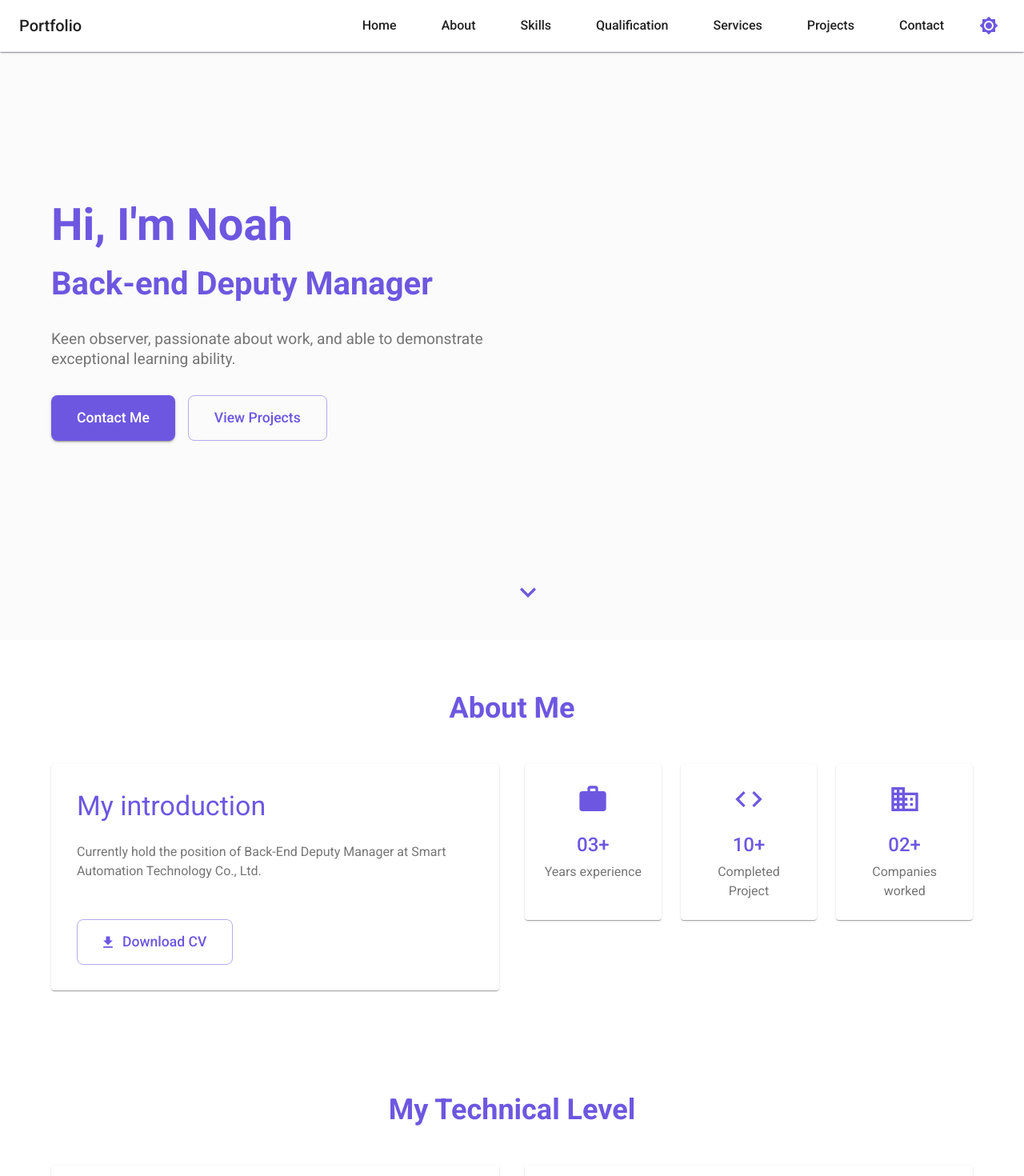
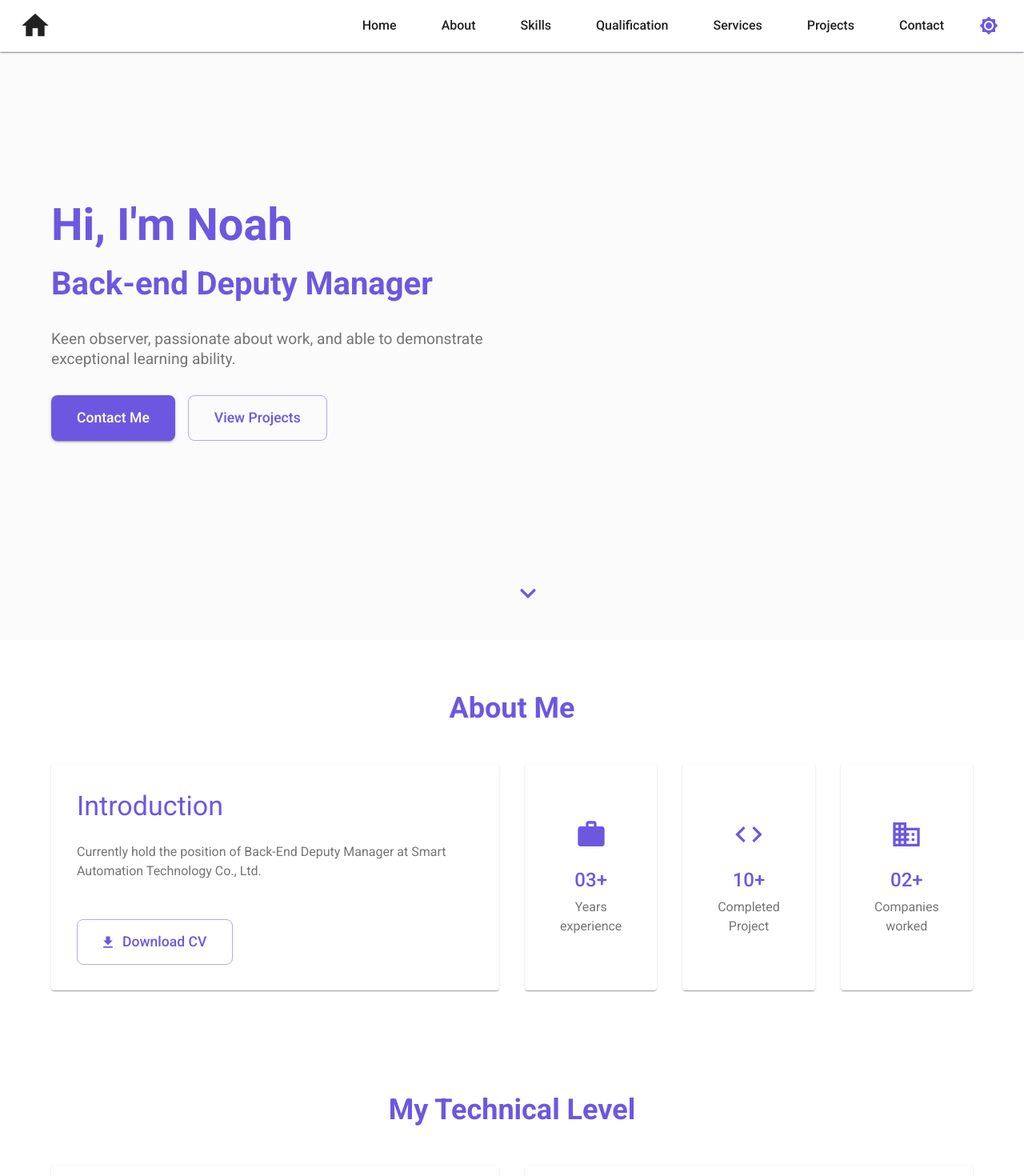
Before and after one commit to noahchiu22/Portfolio, a React (Create React App) app: page / in a window 1280 px wide. Shown: the top 1470 px of the page at 80% size. Built offline with nearby package versions, Linux system fonts and the light colour scheme.

Commit message:
update some info

```diff
--- a/public/index.html
+++ b/public/index.html
@@ -7,7 +7,7 @@
     <meta name="theme-color" content="#000000" />
     <meta
       name="description"
-      content="Web site created using create-react-app"
+      content="Noah Chiu's personal website"
     />
     <link rel="apple-touch-icon" href="%PUBLIC_URL%/logo192.png" />
     <!--
@@ -24,10 +24,9 @@
       work correctly both with client-side routing and a non-root public URL.
       Learn how to configure a non-root public URL by running `npm run build`.
     -->
-    <title>React App</title>
+    <title>Noah Chiu</title>
   </head>
   <body>
-    <noscript>You need to enable JavaScript to run this app.</noscript>
     <div id="root"></div>
     <!--
       This HTML file is a template.
--- a/src/components/Navbar.jsx
+++ b/src/components/Navbar.jsx
@@ -14,6 +14,7 @@ import {
   ListItemText,
 } from '@mui/material';
 import MenuIcon from '@mui/icons-material/Menu';
+import HomeIcon from '@mui/icons-material/Home';
 import { motion } from 'framer-motion';
 import { useThemeMode } from '../context/ThemeContext';
 import Brightness4Icon from '@mui/icons-material/Brightness4';
@@ -68,7 +69,6 @@ const Navbar = () => {
       <List>
         {navItems.map((item) => (
           <ListItem
-            button
             key={item.id}
             onClick={() => scrollToSection(item.id)}
           >
@@ -85,12 +85,19 @@ const Navbar = () => {
         <Typography
           variant="h6"
           component={motion.div}
-          whileHover={{ scale: 1.05 }}
-          sx={{ flexGrow: 1, cursor: 'pointer' }}
+          whileHover={{ scale: 1.1 }}
+          sx={{
+            display: 'flex',
+            alignItems: 'center',
+            cursor: 'pointer',
+            fontSize: '2.5rem',
+          }}
           onClick={() => scrollToSection('home')}
         >
-          Portfolio
+          <HomeIcon sx={{ fontSize: 'inherit' }} />
         </Typography>
+
+        <Typography sx={{ flexGrow: 1 }} />
 
         {isMobile ? (
           <>
--- a/src/pages/About.jsx
+++ b/src/pages/About.jsx
@@ -36,7 +36,7 @@ const About = () => {
               sx={{ p: 4, height: '100%' }}
             >
               <Typography variant="h4" sx={{ mb: 3, color: 'primary.main' }}>
-                My introduction
+                Introduction
               </Typography>
               <Typography variant="body1" sx={{ mb: 4, color: 'text.secondary' }}>
                 Currently hold the position of Back-End Deputy Manager at Smart Automation Technology Co., Ltd.
@@ -53,15 +53,14 @@ const About = () => {
                   textTransform: 'none',
                   fontSize: '1.1rem',
                 }}
+                onClick={() => window.open('/Portfolio/assets/pdf/cv.pdf')}
               >
                 Download CV
               </Button>
             </Paper>
           </Grid>
-          <Grid item xs={12} md={6}>
-            <Grid container spacing={3}>
           {stats.map((stat, index) => (
-                <Grid item xs={12} sm={4} key={index}>
+            <Grid item xs={12} sm={2} key={index}>
               <Paper
                 component={motion.div}
                 initial={{ y: 20, opacity: 0 }}
@@ -75,6 +74,7 @@ const About = () => {
                   display: 'flex',
                   flexDirection: 'column',
                   alignItems: 'center',
+                  justifyContent: 'center',
                 }}
               >
                 <Box sx={{ color: 'primary.main', mb: 2 }}>
@@ -90,8 +90,6 @@ const About = () => {
             </Grid>
           ))}
         </Grid>
-          </Grid>
-        </Grid>
       </Container>
     </Box>
   );
--- a/src/pages/Projects.jsx
+++ b/src/pages/Projects.jsx
@@ -13,36 +13,51 @@ import LaunchIcon from '@mui/icons-material/Launch';
 const Projects = () => {
   const projects = [
     {
-      title: 'Portfolio Website',
+      title: 'MES',
       description:
-        'A modern, responsive portfolio website built with React and Material-UI. Features smooth animations and a clean design.',
-      image: 'https://via.placeholder.com/400x300',
-      technologies: ['React', 'Material-UI', 'Framer Motion'],
-      github: 'https://github.com/yourusername/portfolio',
-      demo: 'https://yourportfolio.com',
+        'Manufacturing Execution System that streamlines production processes, tracks real-time data, and improves operational efficiency.',
+      // image: 'https://via.placeholder.com/400x300',
+      technologies: ['Go', 'Python', 'PostgreSQL', 'React'],
+      // demo: 'https://mes-demo.example.com',
     },
     {
-      title: 'E-Commerce Platform',
+      title: 'QMS',
       description:
-        'A full-stack e-commerce platform with user authentication, product management, and payment integration.',
-      image: 'https://via.placeholder.com/400x300',
-      technologies: ['React', 'Node.js', 'MongoDB', 'Express'],
-      github: 'https://github.com/yourusername/ecommerce',
-      demo: 'https://yourecommerce.com',
+        'Quality Management System for monitoring and ensuring product quality standards, with defect tracking and statistical analysis.',
+      // image: 'https://via.placeholder.com/400x300',
+      technologies: ['Go', 'PostgreSQL', 'React'],
+      // demo: 'https://qms-demo.example.com',
     },
     {
-      title: 'Task Management App',
-      description:
-        'A collaborative task management application with real-time updates and team collaboration features.',
-      image: 'https://via.placeholder.com/400x300',
-      technologies: ['React', 'Firebase', 'Redux'],
-      github: 'https://github.com/yourusername/taskmanager',
-      demo: 'https://yourtaskmanager.com',
+      title: 'SPC',
+      description: 'Statistical Process Control application for monitoring manufacturing processes, detecting variations, and ensuring consistent product quality through statistical methods.',
+      // image: 'https://via.placeholder.com/400x300',
+      technologies: ['Go', 'PostgreSQL', 'React'],
+      // demo: 'https://spc-demo.example.com',
     },
     {
-      title: 'Weather Dashboard',
-      description: 'A weather dashboard application that displays current weather conditions, forecasts, and interactive maps using various weather APIs.',
-      demoLink: 'https://example.com/weather',
+      title: 'ERP',
+      description:
+        'Enterprise Resource Planning solution that integrates core business processes including inventory, procurement, and financial management.',
+      // image: 'https://via.placeholder.com/400x300',
+      technologies: ['Go', 'PostgreSQL', 'React'],
+      // demo: 'https://erp-demo.example.com',
+    },
+    {
+      title: 'Production Dashboard',
+      description:
+        'Interactive business intelligence dashboard providing real-time KPIs, performance metrics, and data visualization for executive decision-making.',
+      // image: 'https://via.placeholder.com/400x300',
+      technologies: ['Go', 'Python', 'PostgreSQL', 'React'],
+      // demo: 'https://dashboard-demo.example.com',
+    },
+    {
+      title: 'Production Report',
+      description:
+        'Automated reporting system that generates comprehensive production analytics, efficiency metrics, and trend analysis for manufacturing operations.',
+      // image: 'https://via.placeholder.com/400x300',
+      technologies: ['Go', 'Python', 'PostgreSQL', 'React'],
+      // demo: 'https://reports-demo.example.com',
     },
   ];
 
@@ -76,7 +91,7 @@ const Projects = () => {
                 <Typography variant="body1" sx={{ mb: 3, color: 'text.secondary' }}>
                   {project.description}
                 </Typography>
-                <Button
+                {/* <Button
                   variant="contained"
                   color="primary"
                   endIcon={<LaunchIcon />}
@@ -85,7 +100,7 @@ const Projects = () => {
                   rel="noopener noreferrer"
                 >
                   View Demo
-                </Button>
+                </Button> */}
               </Paper>
             </Grid>
           ))}
```
Lines whose indentation alone changed are shown as unchanged.
